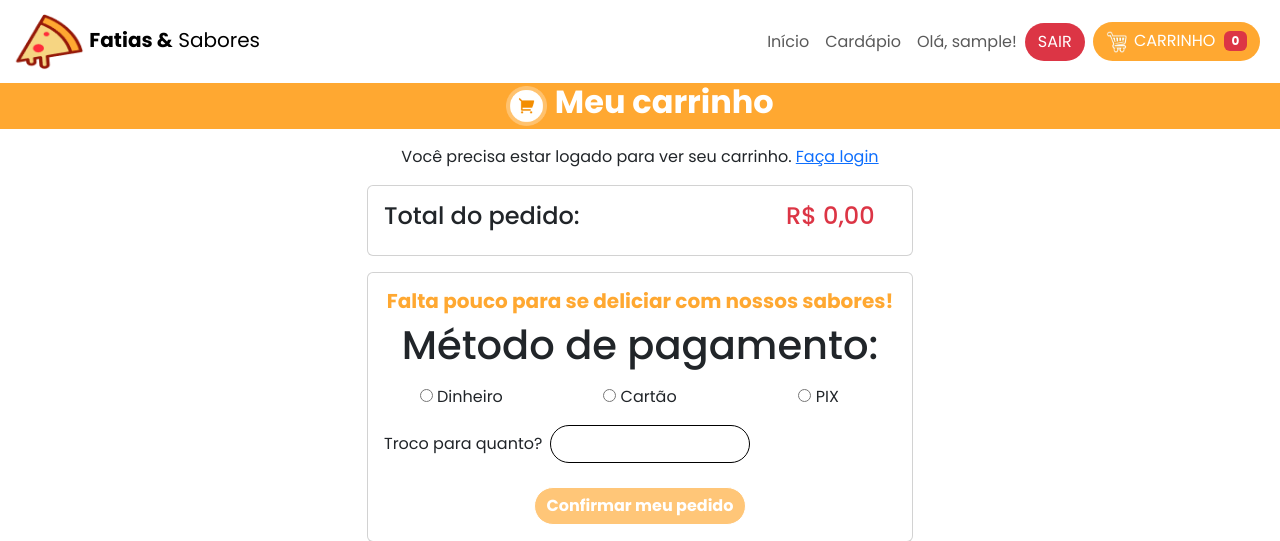
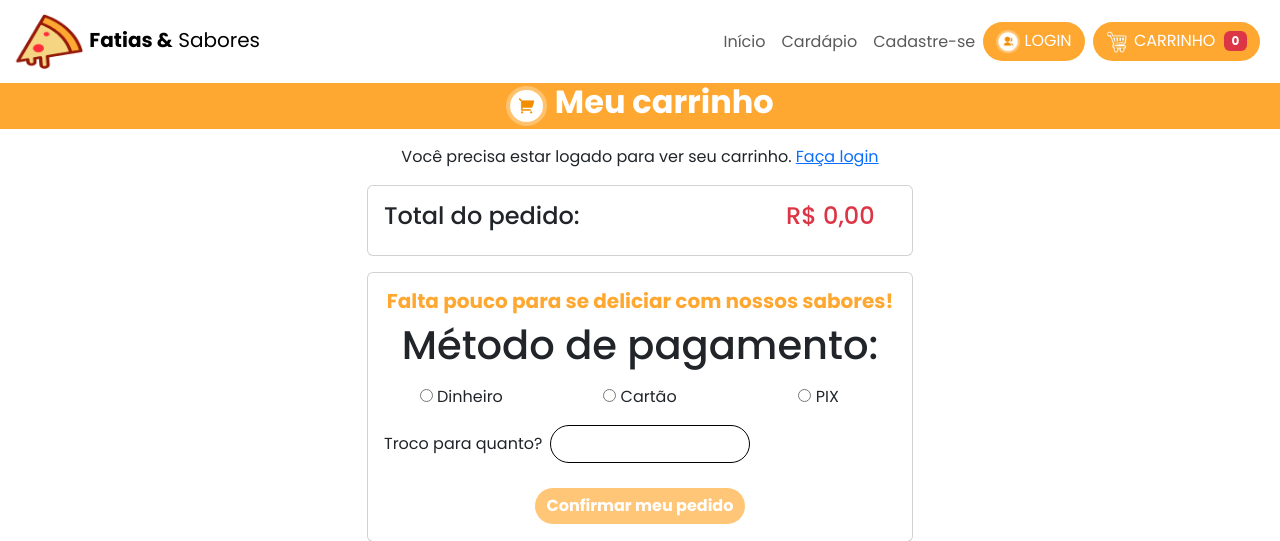
Before and after one commit to WesleyDSilva/Fatias-Sabores, a PHP site: page /carrinho.php in a window 1280 px wide. Shown: the top 541 px of the page. Run offline with PHP 8.4, Linux system fonts and the light colour scheme; the visitor is signed in with stand-in values (Sample User, id 1).

Commit message:
Update carrinho.php

```diff
--- a/carrinho.php
+++ b/carrinho.php
@@ -58,21 +58,12 @@ if (!isset($_SESSION['user_id']) || empty($_SESSION['user_id'])) {
                     <li class="nav-item"><a class="nav-link" href="cardapio.php">Cardápio</a></li>
 
                     <?php if (isset($_SESSION['user_id']) && !empty($_SESSION['user_id'])): ?>
-                        <!-- Usuário Logado -->
-                        <li class="nav-item">
-                            <span class="nav-link">Olá, <?php echo htmlspecialchars($_SESSION['user_nome']); ?>!</span>
-                        </li>
+
+
                         <li class="nav-item" id="menu-fav">
                             <!-- Link para Favoritos, se houver -->
                         </li>
-                        <li class="nav-item">
-                            <a href="logout.php" class="btn me-2"
-                                style="border-radius: 30px; color: #FFF; background-color: #dc3545;">
-                                SAIR
-                            </a>
-                        </li>
-                    <?php else: ?>
-                        <!-- Usuário Deslogado -->
+
                         <li class="nav-item" id="menu-cadastro">
                             <a class="nav-link" href="cadastro.html">Cadastre-se</a>
                         </li>
@@ -153,7 +144,7 @@ if (!isset($_SESSION['user_id']) || empty($_SESSION['user_id'])) {
                                         style="max-width: 200px; border-radius: 30px; border-style: solid; border-color: #000000;">
                                 </div>
                                 <div class="text-center mt-4">
-                                    <a href="pedidoconfirmado.php" class="btn" id="btn-confirmar-pedido-link"
+                                    <a href="historico_pedidos.php" class="btn" id="btn-confirmar-pedido-link"
                                         style="border-radius: 30px; color: #fff; background-color: #FFA831;">
                                         <b>Confirmar meu pedido</b>
                                     </a>
```
